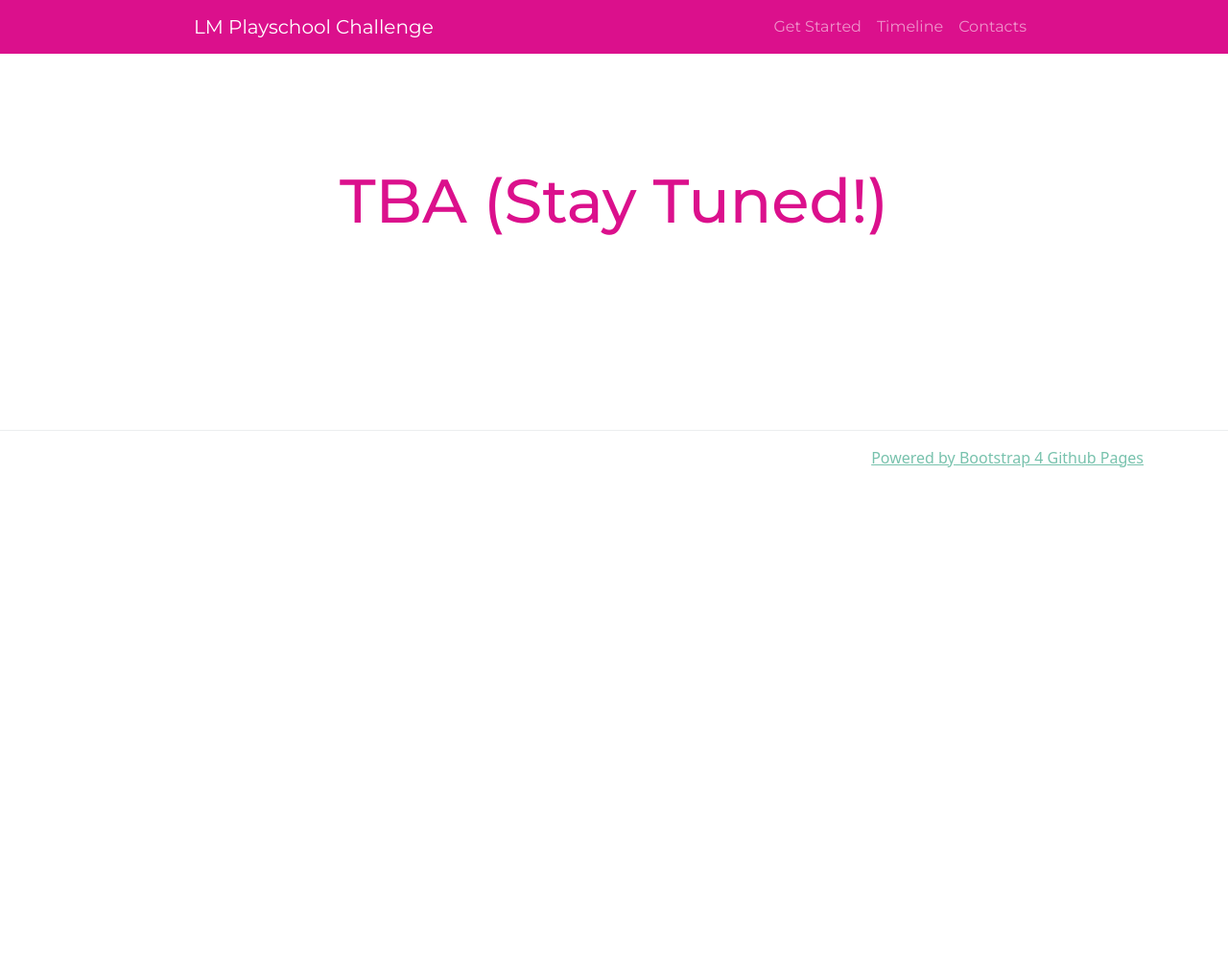
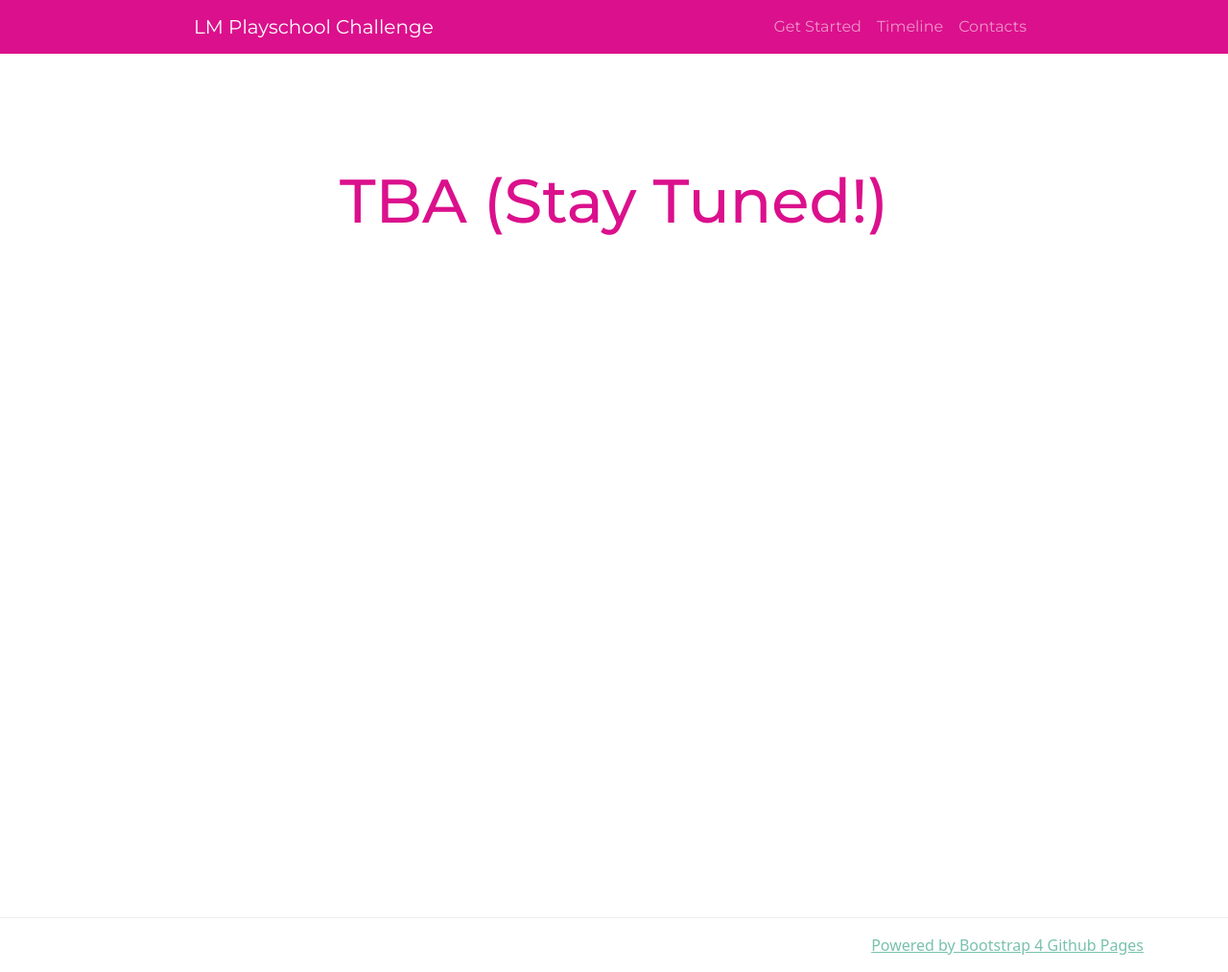
Before and after one commit to lm-playschool/lm-playschool.github.io, a Jekyll site: the page built from contacts.md, in a window 1280 px wide. Shown: the whole page at 96% size. Built offline with Jekyll 4.4.1, drawn with Linux system fonts in a browser that asks for light colours; before the commit the page ends 900 px from its top, so only the background shows below that.

Commit message:
improved tba page

```diff
--- a/_layouts/tba.html
+++ b/_layouts/tba.html
@@ -1,8 +1,10 @@
 ---
 layout: default
 ---
-<div>
-    <header class="header-home">
-      <h1 class="site-title">TBA (Stay Tuned!)</h1>
-    </header>
-  </div>
+<div class="main-wrapper d-flex flex-column min-vh-100">
+    <div class="flex-grow-1">
+      <header class="header-home">
+        <h1 class="site-title">TBA (Stay Tuned!)</h1>
+      </header>
+    </div>
+</div>
```
